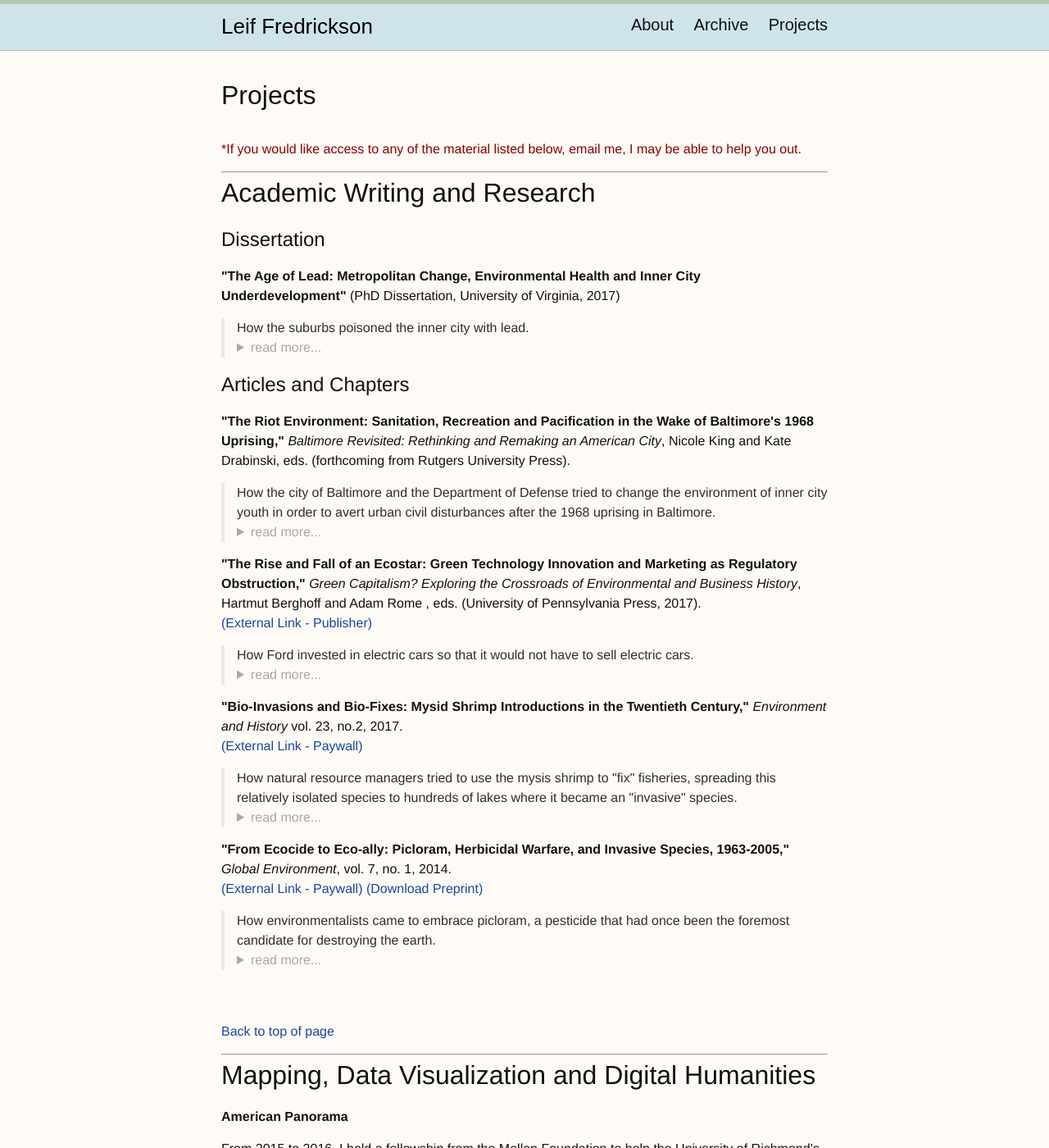
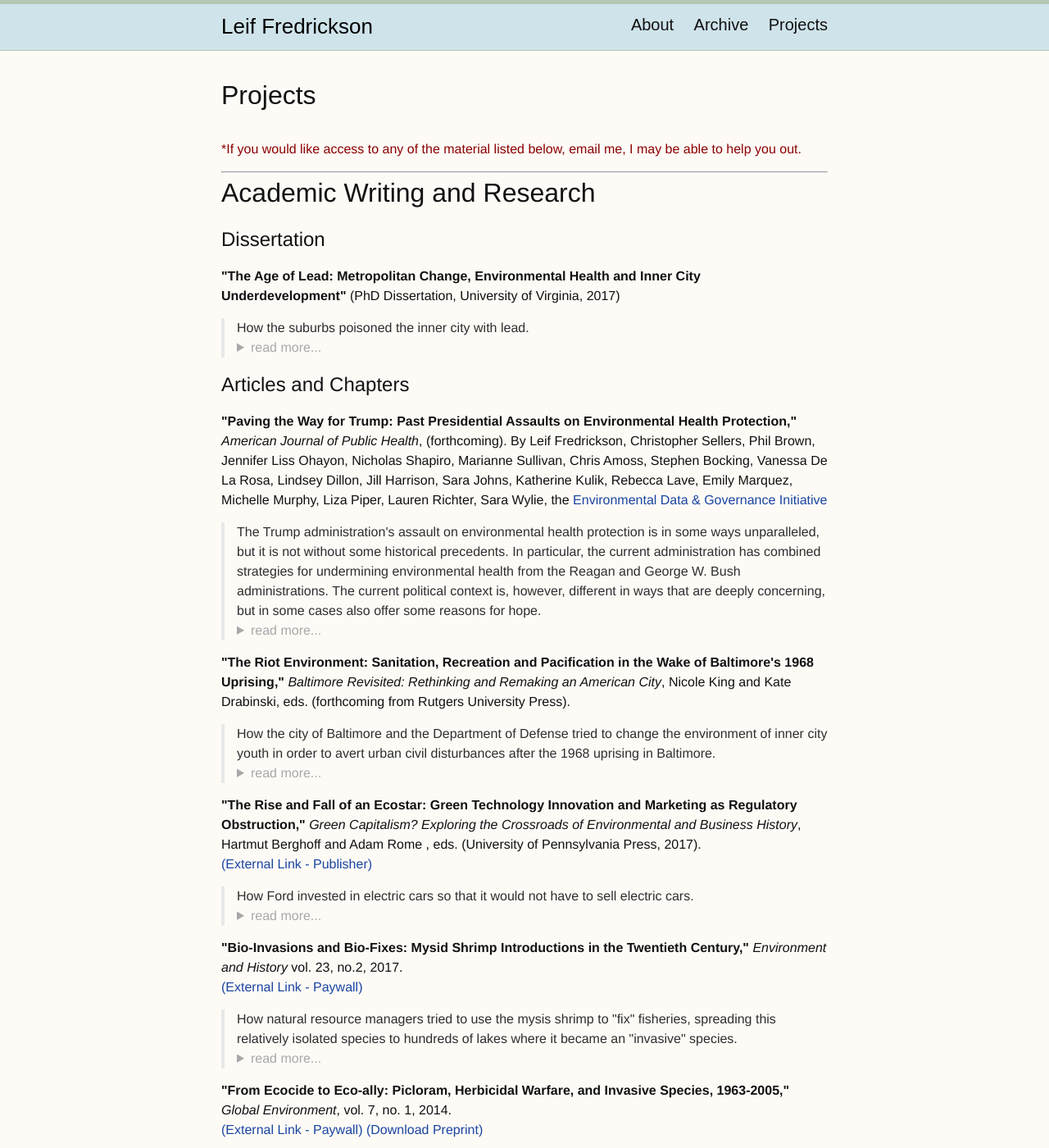
Before and after one commit to leiffredrickson/leiffredrickson, a Jekyll site: the page built from projects.md, in a window 1280 px wide and 1400 px high. Shown: the whole window at 82% size. Built offline with Jekyll 4.4.1, drawn with Linux system fonts in a browser that asks for light colours.

Commit message:
added ajph

```diff
--- a/projects.md
+++ b/projects.md
@@ -36,6 +36,19 @@ permalink: /projects/
   </details></blockquote>
 
 # Articles and Chapters
+
+**&quot;Paving the Way for Trump: Past Presidential Assaults on Environmental Health Protection,&quot;**  _American Journal of Public Health_, (forthcoming). By Leif Fredrickson, Christopher Sellers, Phil Brown, Jennifer Liss Ohayon, Nicholas Shapiro, Marianne Sullivan, Chris Amoss, Stephen Bocking, Vanessa De La Rosa, Lindsey Dillon, Jill Harrison, Sara Johns, Katherine Kulik, Rebecca Lave, Emily Marquez, Michelle Murphy, Liza Piper, Lauren Richter, Sara Wylie, the [Environmental Data & Governance Initiative](https://envirodatagov.org/about/)
+
+  <blockquote>
+
+  The Trump administration's assault on environmental health protection is in some ways unparalleled, but it is not without some historical precedents. In particular, the current administration has combined strategies for undermining environmental health from the Reagan and George W. Bush administrations. The current political context is, however, different in ways that are deeply concerning, but in some cases also offer some reasons for hope.
+
+  <details><summary style="color:#A8A8A8">read more...</summary>
+  <br>
+
+    The Trump administration has undertaken an assault on the Environmental Protection Agency (EPA), an agency critical to environmental health. This assault has precedents in the administrations of Ronald Reagan and George W. Bush.  The early Reagan administration (1981-1983) launched an overt attack on the EPA, combining deregulation with budget and staff cuts, while the George W. Bush administration (2001-2008) adopted a subtler approach, undermining science-based policy. The current administration combines both these strategies. It also operates in a political context more favorable to the new administration’s designs on this agency. The Republican Party has shifted to the right, and now controls the executive and both chambers of Congress. Wealthy donors, think tanks, and fossil fuel and chemical industries have become more influential in pushing deregulation. Among the public, political polarization has increased, the environment has become a partisan issue, and large sections of the public distrust science and the mainstream media. For these reasons, the effects of today’s ongoing regulatory delays, rollbacks, and staff cuts may well surpass those of the administrations of Reagan and George W. Bush, whose impacts on environmental health were considerable.
+
+  </details></blockquote>
 
 **&quot;The Riot Environment: Sanitation, Recreation and Pacification in the Wake of Baltimore&#39;s 1968 Uprising,&quot;**  _Baltimore Revisited: Rethinking and Remaking an American City_, Nicole King and Kate Drabinski, eds. (forthcoming from Rutgers University Press).
   <blockquote>
```
